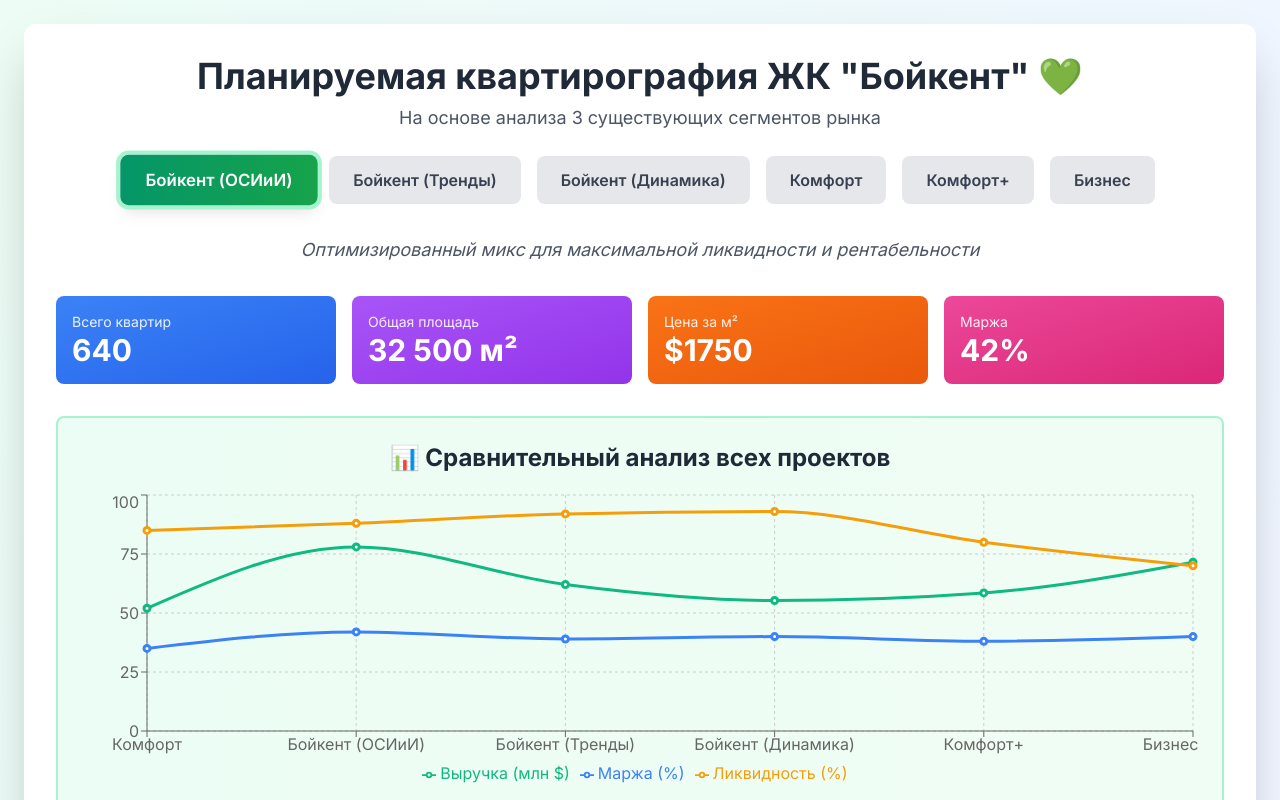
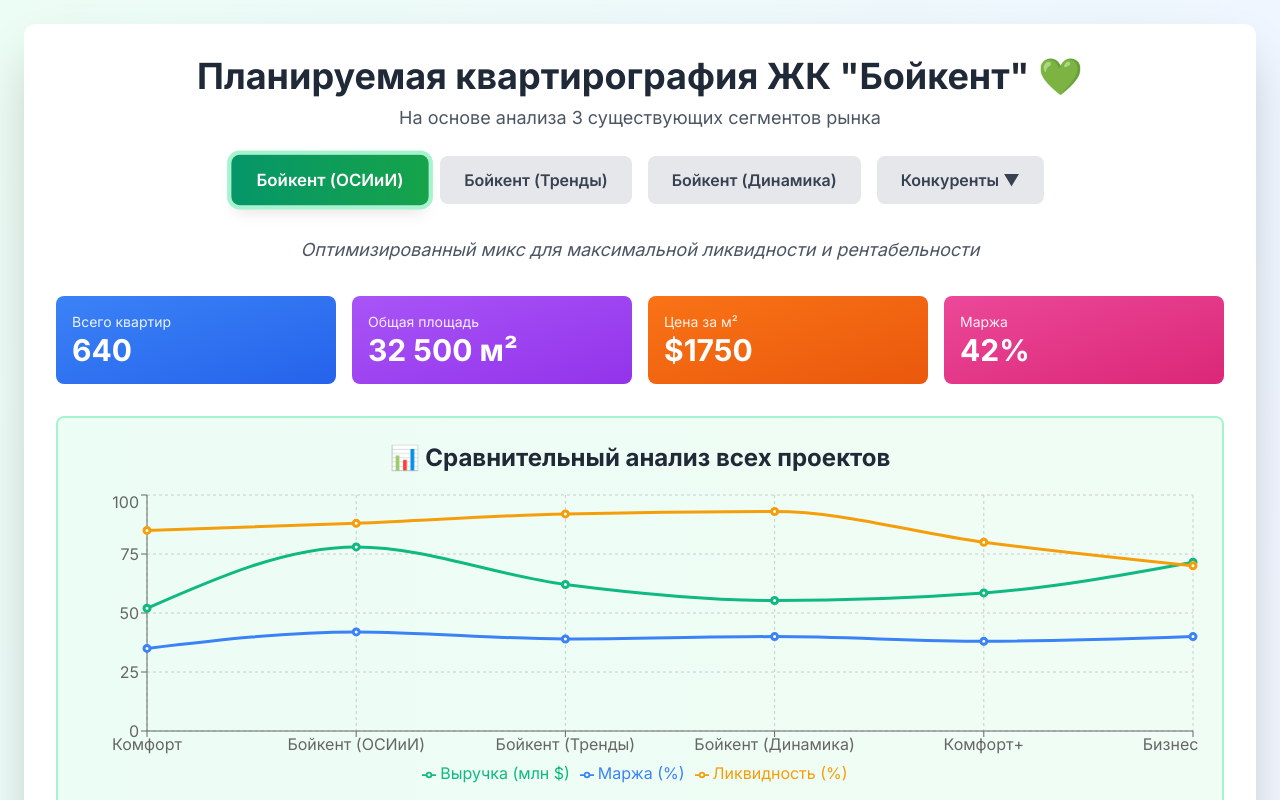
Before and after one commit to BarBerryy/boykent_dashboard, a React (Vite) app: page / in a window 1280 px wide. Shown: the top 800 px of the page. Built offline with nearby package versions, Linux system fonts and the light colour scheme; the HTML template or start-up script is replaced by a standard one.

Commit message:
Latest changes

```diff
--- a/src/components/BuildingClassInfo.tsx
+++ b/src/components/BuildingClassInfo.tsx
@@ -56,7 +56,7 @@ const BuildingClassInfo = ({ buildingClass }: BuildingClassInfoProps) => {
           </div>
         </div>
         <div className="mt-4 p-4 bg-white rounded-lg">
-          <h5 className="font-semibold text-gray-700 mb-2">🎯 Ключевые Динамика025:</h5>
+          <h5 className="font-semibold text-gray-700 mb-2">🎯 Ключевые тренды 2025:</h5>
           <div className="grid md:grid-cols-3 gap-4 text-sm">
             <div className="p-3 bg-teal-50 rounded">
               <strong>Евроформаты:</strong> 27% квартир (1+ и 2+) — кухня-гостиная + спальни
--- a/src/components/ClassSelector.tsx
+++ b/src/components/ClassSelector.tsx
@@ -1,6 +1,7 @@
-import type { ClassSelectorProps, ClassButtonConfig } from '../types';
+import { useState } from 'react';
+import type { BuildingClass, ClassSelectorProps, ClassButtonConfig } from '../types';
 
-const classButtons: ClassButtonConfig[] = [
+const mainButtons: ClassButtonConfig[] = [
   {
     key: 'new_optimal',
     label: 'Бойкент (ОСИиИ)',
@@ -15,32 +16,86 @@ const classButtons: ClassButtonConfig[] = [
     key: 'osii_optimal',
     label: 'Бойкент (Динамика)',
     activeClass: 'bg-gradient-to-r from-teal-600 to-cyan-600 text-white shadow-lg scale-105 ring-4 ring-teal-200'
-  },
+  }
+];
+
+const competitorButtons: ClassButtonConfig[] = [
   {
     key: 'comfort',
     label: 'Комфорт',
-    activeClass: 'bg-blue-600 text-white shadow-lg scale-105'
+    activeClass: 'bg-blue-600 text-white shadow-lg'
   },
   {
     key: 'comfort_plus',
     label: 'Комфорт+',
-    activeClass: 'bg-blue-600 text-white shadow-lg scale-105'
+    activeClass: 'bg-blue-600 text-white shadow-lg'
   },
   {
     key: 'business',
     label: 'Бизнес',
-    activeClass: 'bg-blue-600 text-white shadow-lg scale-105'
+    activeClass: 'bg-blue-600 text-white shadow-lg'
   }
 ];
 
+const competitorKeys = ['comfort', 'comfort_plus', 'business'];
+
 const ClassSelector = ({ currentClass, onClassChange }: ClassSelectorProps) => {
+  const [showCompetitors, setShowCompetitors] = useState(false);
+  const isCompetitorActive = competitorKeys.includes(currentClass);
+
+  const handleCompetitorClick = () => {
+    setShowCompetitors(!showCompetitors);
+    if (!isCompetitorActive) {
+      onClassChange('comfort');
+    }
+  };
+
   return (
-    <div className="mb-8 flex flex-wrap justify-center gap-4">
-      {classButtons.map((config) => {
+    <div className="mb-8">
+      {/* Основные вкладки */}
+      <div className="flex flex-wrap justify-center gap-4 mb-4">
+        {mainButtons.map((config) => {
           const isActive = currentClass === config.key;
           const buttonClass = isActive
             ? `px-6 py-3 rounded-lg font-semibold transition-all ${config.activeClass}`
             : 'px-6 py-3 rounded-lg font-semibold transition-all bg-gray-200 text-gray-700 hover:bg-gray-300';
+
+          return (
+            <button
+              key={config.key}
+              onClick={() => {
+                onClassChange(config.key);
+                setShowCompetitors(false);
+              }}
+              className={buttonClass}
+            >
+              {config.label}
+            </button>
+          );
+        })}
+
+        {/* Кнопка "Конкуренты" */}
+        <button
+          onClick={handleCompetitorClick}
+          className={`px-6 py-3 rounded-lg font-semibold transition-all ${
+            isCompetitorActive
+              ? 'bg-gradient-to-r from-gray-600 to-gray-700 text-white shadow-lg scale-105 ring-4 ring-gray-300'
+              : 'bg-gray-200 text-gray-700 hover:bg-gray-300'
+          }`}
+        >
+          Конкуренты {showCompetitors || isCompetitorActive ? '▲' : '▼'}
+        </button>
+      </div>
+
+      {/* Подвкладки конкурентов */}
+      {(showCompetitors || isCompetitorActive) && (
+        <div className="flex flex-wrap justify-center gap-3 p-4 bg-gray-100 rounded-lg border-2 border-gray-200">
+          <span className="text-gray-500 font-medium self-center mr-2">Выберите:</span>
+          {competitorButtons.map((config) => {
+            const isActive = currentClass === config.key;
+            const buttonClass = isActive
+              ? `px-5 py-2 rounded-lg font-semibold transition-all ${config.activeClass}`
+              : 'px-5 py-2 rounded-lg font-semibold transition-all bg-white text-gray-600 hover:bg-gray-50 border border-gray-300';
 
             return (
               <button
@@ -53,6 +108,8 @@ const ClassSelector = ({ currentClass, onClassChange }: ClassSelectorProps) => {
             );
           })}
         </div>
+      )}
+    </div>
   );
 };
 
--- a/src/components/ComparisonTable.tsx
+++ b/src/components/ComparisonTable.tsx
@@ -37,40 +37,31 @@ const ComparisonTable = () => {
               <td className="border border-gray-300 px-4 py-3 text-center">50.78 м²</td>
             </tr>
             <tr>
-              <td className="border border-gray-300 px-4 py-3 font-semibold">Кол-во квартир</td>
+              <td className="border border-gray-300 px-4 py-3 font-semibold">Общая площадь</td>
+              <td className="border border-gray-300 px-4 py-3 text-center">32 500 м²</td>
+              <td className="border border-gray-300 px-4 py-3 text-center bg-green-50 font-bold">32 500 м²</td>
+              <td className="border border-gray-300 px-4 py-3 text-center bg-purple-50 font-bold">32 500 м²</td>
+              <td className="border border-gray-300 px-4 py-3 text-center bg-teal-50 font-bold">32 500 м²</td>
+              <td className="border border-gray-300 px-4 py-3 text-center">32 500 м²</td>
+              <td className="border border-gray-300 px-4 py-3 text-center">32 500 м²</td>
+            </tr>
+            <tr>
+              <td className="border border-gray-300 px-4 py-3 font-semibold">Расч. кол-во квартир</td>
               <td className="border border-gray-300 px-4 py-3 text-center">640</td>
-              <td className="border border-gray-300 px-4 py-3 text-center bg-green-50 font-bold">640</td>
-              <td className="border border-gray-300 px-4 py-3 text-center bg-purple-50 font-bold">660</td>
-              <td className="border border-gray-300 px-4 py-3 text-center bg-teal-50 font-bold">660</td>
+              <td className="border border-gray-300 px-4 py-3 text-center bg-green-50 font-bold">520</td>
+              <td className="border border-gray-300 px-4 py-3 text-center bg-purple-50 font-bold">580</td>
+              <td className="border border-gray-300 px-4 py-3 text-center bg-teal-50 font-bold">661</td>
               <td className="border border-gray-300 px-4 py-3 text-center">640</td>
               <td className="border border-gray-300 px-4 py-3 text-center">640</td>
             </tr>
             <tr>
-              <td className="border border-gray-300 px-4 py-3 font-semibold">Маржинальность</td>
-              <td className="border border-gray-300 px-4 py-3 text-center">35%</td>
-              <td className="border border-gray-300 px-4 py-3 text-center bg-green-50 font-bold">42%</td>
-              <td className="border border-gray-300 px-4 py-3 text-center bg-purple-50 font-bold">39%</td>
-              <td className="border border-gray-300 px-4 py-3 text-center bg-teal-50 font-bold">40%</td>
-              <td className="border border-gray-300 px-4 py-3 text-center">38%</td>
-              <td className="border border-gray-300 px-4 py-3 text-center">40%</td>
-            </tr>
-            <tr>
-              <td className="border border-gray-300 px-4 py-3 font-semibold">Ликвидность</td>
-              <td className="border border-gray-300 px-4 py-3 text-center">85%</td>
-              <td className="border border-gray-300 px-4 py-3 text-center bg-green-50 font-bold">88%</td>
-              <td className="border border-gray-300 px-4 py-3 text-center bg-purple-50 font-bold">92%</td>
-              <td className="border border-gray-300 px-4 py-3 text-center bg-teal-50 font-bold">93%</td>
-              <td className="border border-gray-300 px-4 py-3 text-center">80%</td>
-              <td className="border border-gray-300 px-4 py-3 text-center">70%</td>
-            </tr>
-            <tr>
-              <td className="border border-gray-300 px-4 py-3 font-semibold">Доля студий</td>
-              <td className="border border-gray-300 px-4 py-3 text-center">10%</td>
-              <td className="border border-gray-300 px-4 py-3 text-center bg-green-50 font-bold">5%</td>
-              <td className="border border-gray-300 px-4 py-3 text-center bg-purple-50 font-bold">8%</td>
-              <td className="border border-gray-300 px-4 py-3 text-center bg-teal-50 font-bold">10%</td>
-              <td className="border border-gray-300 px-4 py-3 text-center">6%</td>
-              <td className="border border-gray-300 px-4 py-3 text-center">2%</td>
+              <td className="border border-gray-300 px-4 py-3 font-semibold">Выручка</td>
+              <td className="border border-gray-300 px-4 py-3 text-center">$52M</td>
+              <td className="border border-gray-300 px-4 py-3 text-center bg-green-50 font-bold">$56.9M</td>
+              <td className="border border-gray-300 px-4 py-3 text-center bg-purple-50 font-bold">$54.6M</td>
+              <td className="border border-gray-300 px-4 py-3 text-center bg-teal-50 font-bold">$55.3M</td>
+              <td className="border border-gray-300 px-4 py-3 text-center">$58.5M</td>
+              <td className="border border-gray-300 px-4 py-3 text-center">$71.5M</td>
             </tr>
           </tbody>
         </table>
```
Also changed, not shown: 4 other files (tests, documents, lock files or other folders). Lines whose indentation alone changed are shown as unchanged.
